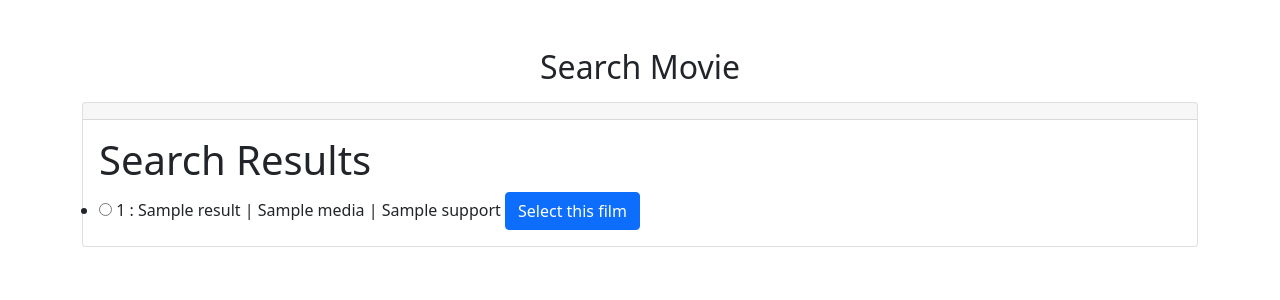
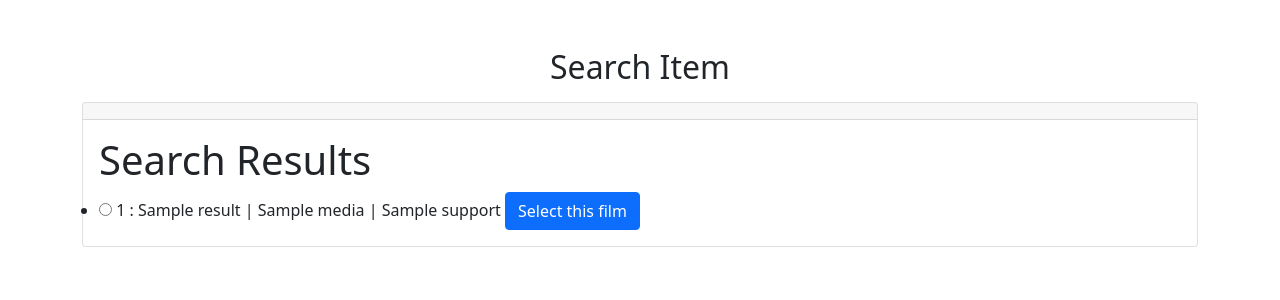
Before and after one commit to HackTechDev/geekollection, a Symfony app: template templates/search/results.html.twig in a window 1280 px wide. Shown: the part 56-356 px from the top of the page. Run offline with Twig, Linux system fonts and the light colour scheme; the template is opened without the code that fills it: most values are stand-ins (such as "Sample title", 1, 10 or a date in 2020); some libraries are stand-ins or nearby versions.

Commit message:
[Update]

```diff
--- a/templates/item/index.html.twig
+++ b/templates/item/index.html.twig
@@ -8,7 +8,7 @@
         <div class="card">
             <div class="card-header">
                     <a class="btn btn-outline-primary" href="{{ path('app_search') }}">
-                        Search Movie
+                        Search Item
                     </a>
             </div>
             <div class="card-body">
--- a/templates/search/index.html.twig
+++ b/templates/search/index.html.twig
@@ -4,7 +4,7 @@
 
 {% block body %}
     <div class="container">
-        <h2 class="text-center mt-5 mb-3">Search Movie</h2>
+        <h2 class="text-center mt-5 mb-3">Search Item</h2>
         <div class="card">
             <div class="card-header">
 
--- a/templates/search/results.html.twig
+++ b/templates/search/results.html.twig
@@ -4,7 +4,7 @@
 
 {% block body %}
     <div class="container">
-        <h2 class="text-center mt-5 mb-3">Search Movie</h2>
+        <h2 class="text-center mt-5 mb-3">Search Item</h2>
         <div class="card">
             <div class="card-header">
 
@@ -30,7 +30,7 @@
                 </ul>
                 {% else %}
                     No results<br/><br/>
-                    <a href="/item/new">Add an item doesn't existe in our database</a>
+                    <a href="/item">Search another item</a>
                 {% endif %}
             </div>
         </div>
```
